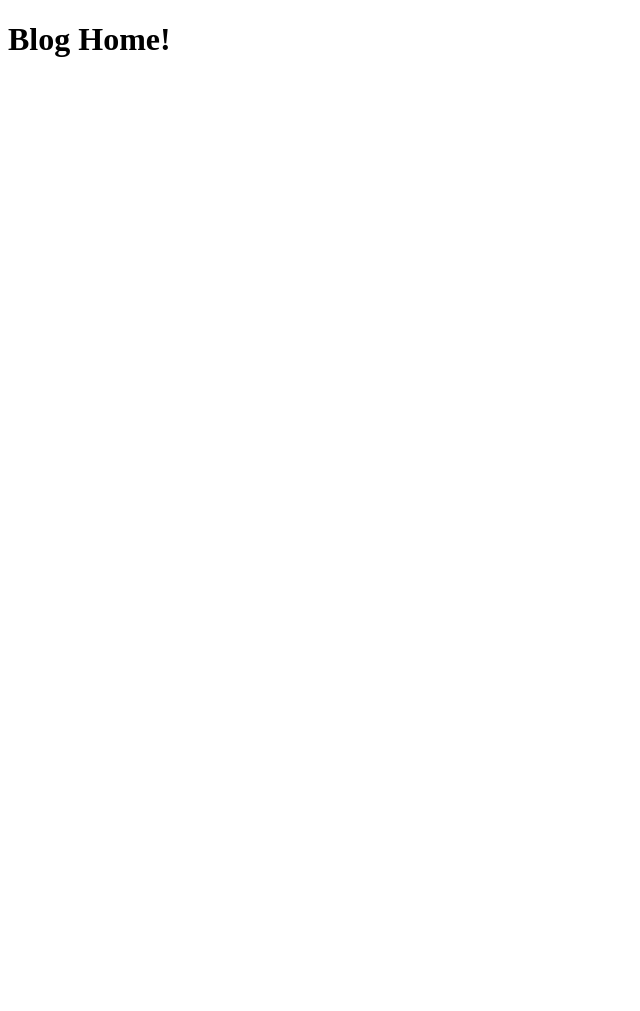
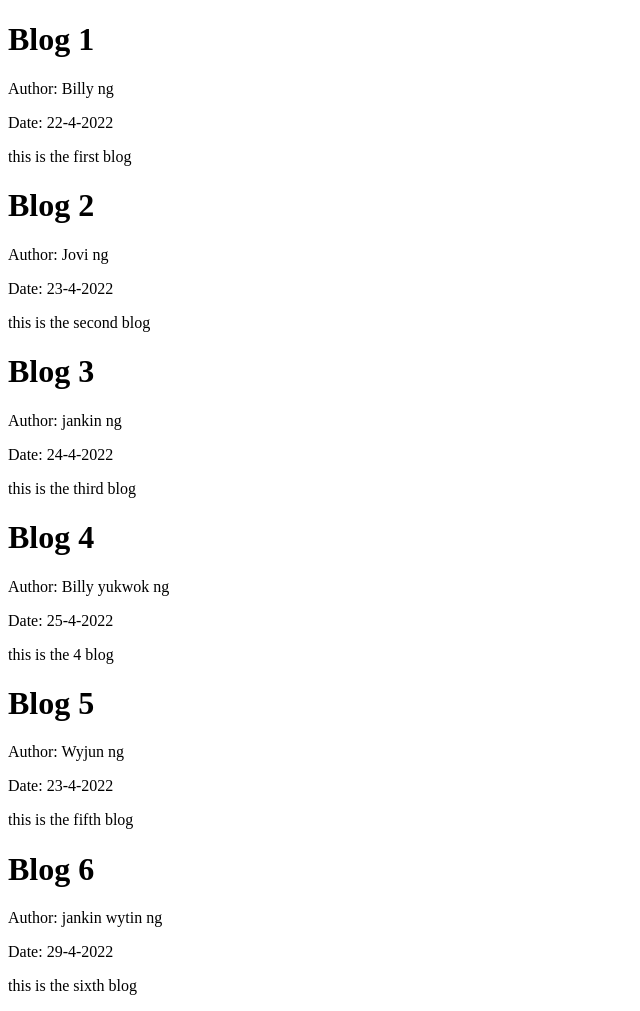
Before and after one commit to yukwok/django_site, a Django app: page / in a window 1280 px wide. Before the commit the part shown is almost empty. Shown: the whole page, without its empty margins (0-640 px from the left). Before the commit the page ends 57 px from the top, so only its background shows below. Run offline with Django 4.2, Linux system fonts and the light colour scheme.

Commit message:
block content
base.html added
block content

```diff
--- /dev/null
+++ b/blog/templates/blog/base.html
@@ -0,0 +1,25 @@
+<!DOCTYPE html>
+<html lang="en">
+
+<head>
+    <meta charset="UTF-8">
+    <meta http-equiv="X-UA-Compatible" content="IE=edge">
+    <meta name="viewport" content="width=device-width, initial-scale=1.0">
+
+    {% if title%}
+    <title>Django Blog - {{title}}</title>
+    {% else%}
+    <title>Django Blog</title>
+    {% endif%}
+
+</head>
+
+<body>
+
+    {% block content %}
+    {% endblock%}
+
+
+</body>
+
+</html>
--- a/blog/templates/blog/home.html
+++ b/blog/templates/blog/home.html
@@ -1,15 +1,11 @@
-<!DOCTYPE html>
-<html lang="en">
+{% extends "blog/base.html"%}
+{%block content%}
 
-<head>
-    <meta charset="UTF-8">
-    <meta http-equiv="X-UA-Compatible" content="IE=edge">
-    <meta name="viewport" content="width=device-width, initial-scale=1.0">
-    <title>Document</title>
-</head>
+{% for post in posts%}
+<h1>{{post.title}}</h1>
+<p>Author: {{post.author}}</p>
+<p>Date: {{post.createdBy}}</p>
+<p>{{post.content}}</p>
+{% endfor %}
 
-<body>
-    <h1>Blog Home!</h1>
-</body>
-
-</html>
+{%endblock content%}
--- a/blog/views.py
+++ b/blog/views.py
@@ -1,9 +1,53 @@
 from django.shortcuts import render
+
+# it is the application of blog app
+
+posts = [
+    {
+        'author': 'Billy ng',
+        'title': 'Blog 1',
+        'content': 'this is the first blog',
+        'createdBy': '22-4-2022'
+    }, {
+        'author': 'Jovi ng',
+        'title': 'Blog 2',
+        'content': 'this is the second blog',
+        'createdBy': '23-4-2022'
+    }, {
+        'author': 'jankin ng',
+        'title': 'Blog 3',
+        'content': 'this is the third blog',
+        'createdBy': '24-4-2022'
+    },
+    {
+        'author': 'Billy yukwok ng',
+        'title': 'Blog 4',
+        'content': 'this is the 4 blog',
+        'createdBy': '25-4-2022'
+    }, {
+        'author': 'Wyjun ng',
+        'title': 'Blog 5',
+        'content': 'this is the fifth blog',
+        'createdBy': '23-4-2022'
+    }, {
+        'author': 'jankin wytin ng',
+        'title': 'Blog 6',
+        'content': 'this is the sixth blog',
+        'createdBy': '29-4-2022'
+    }
+
+
+
+]
 
 
 def home(request):
-    return render(request, 'blog/home.html')
+    context = {
+        'posts': posts,
+        'title': 'Posts'
+    }
+    return render(request, 'blog/home.html', context)
 
 
 def about(request):
-    return render(request, 'blog/about.html')
+    return render(request, 'blog/about.html', {'title': 'About page'})
```
Also changed, not shown: blog/templates/blog/about.html (+6 -12 lines).
